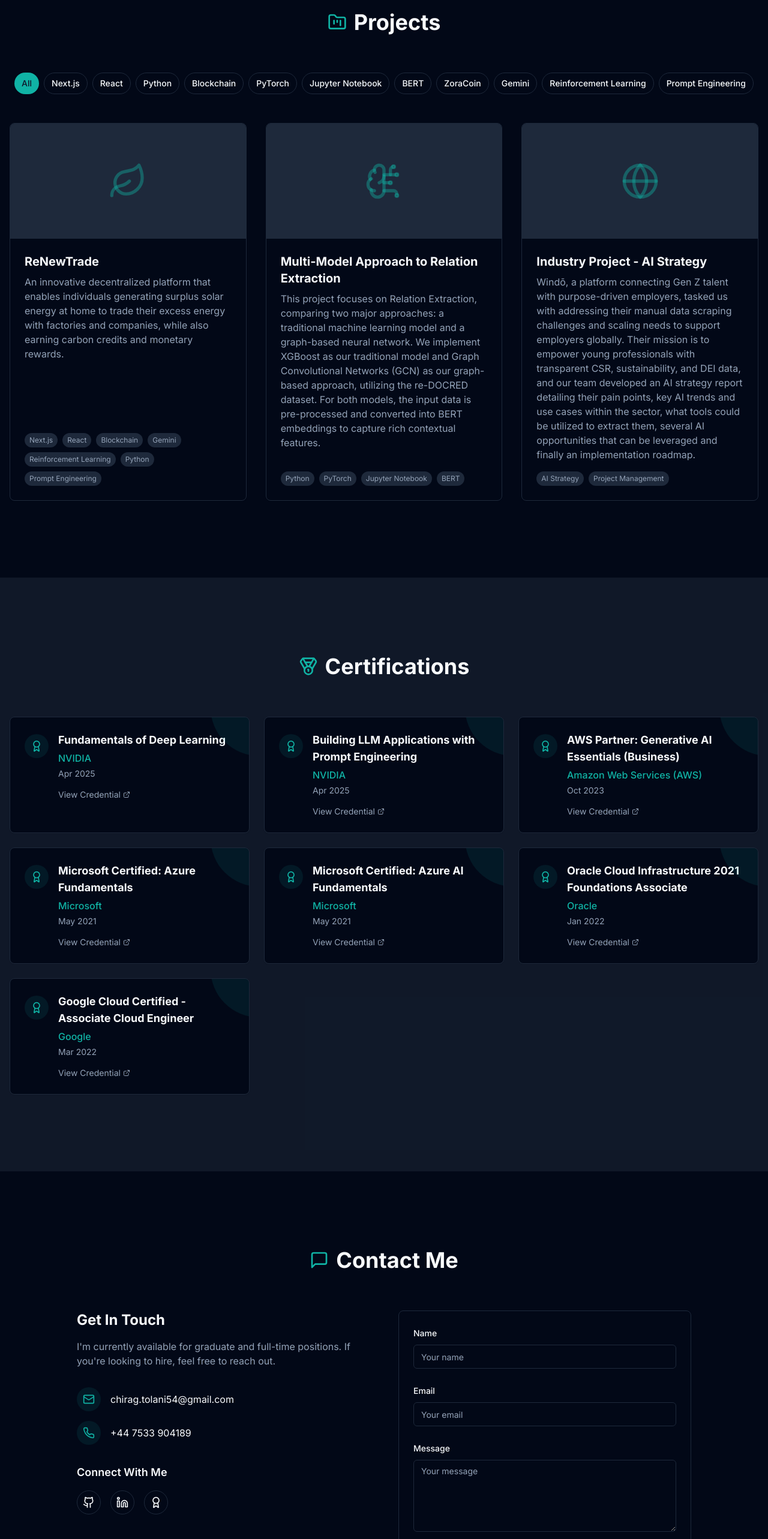
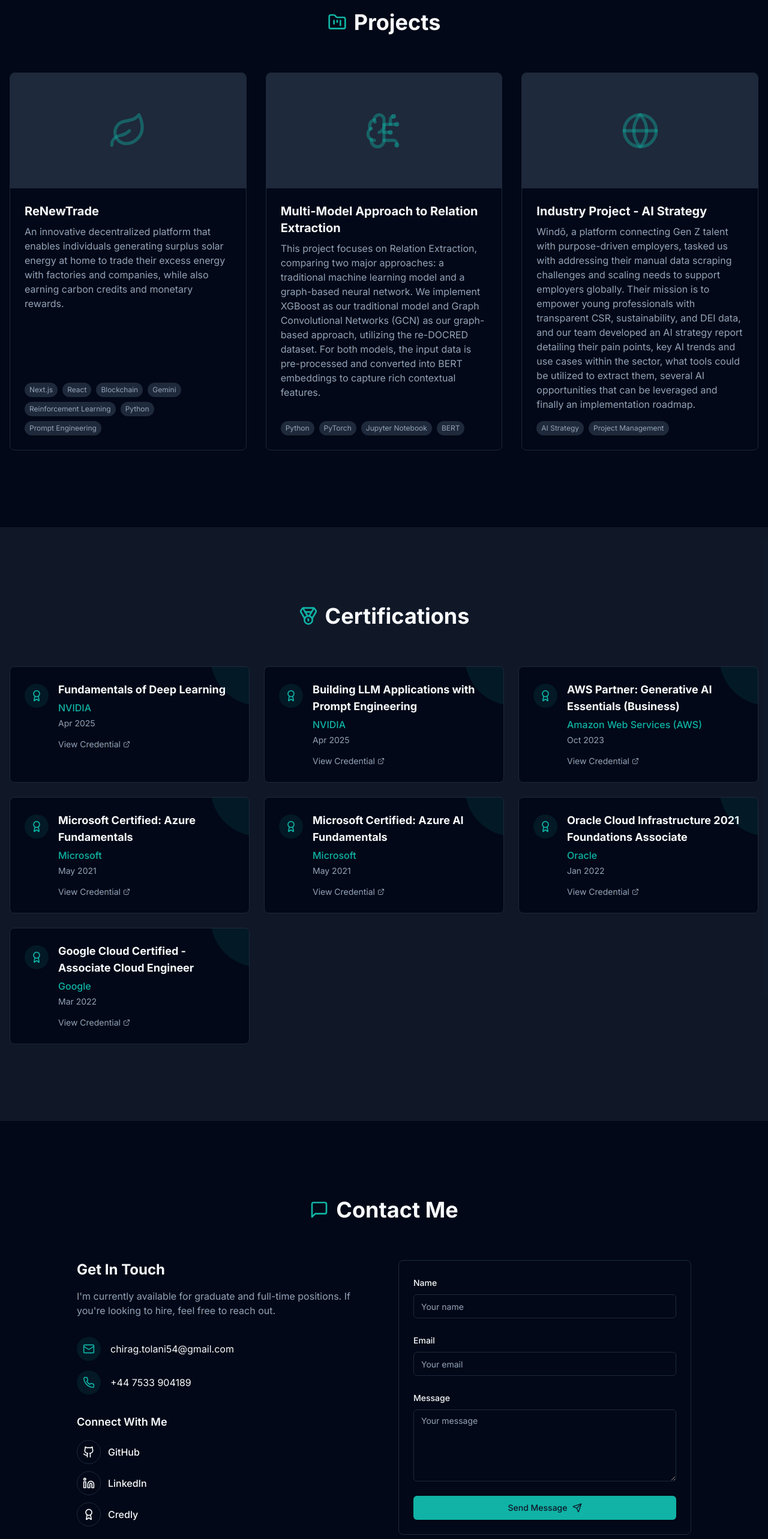
Before and after one commit to chiragtolani/chiragtolani.github.io, a Next.js app: page / in a window 1280 px wide. Shown: the part 4180-6746 px from the top of the page at 60% size. Built offline with nearby package versions, Linux system fonts and the light colour scheme.

Commit message:
Projects and contact page updated

```diff
--- a/components/contact.tsx
+++ b/components/contact.tsx
@@ -159,29 +159,29 @@ export default function Contact() {
             </div>
 
             <h4 className="text-lg font-semibold mb-4">Connect With Me</h4>
-            <div className="flex space-x-4">
+            <div className="flex flex-col space-y-3">
               <motion.div whileHover={{ y: -5 }} whileTap={{ scale: 0.95 }}>
-                <Link href="https://github.com/chiragtolani" target="_blank" rel="noopener noreferrer">
+                <Link href="https://github.com/chiragtolani" target="_blank" rel="noopener noreferrer" className="flex items-center gap-3">
                   <Button size="icon" variant="outline" className="rounded-full">
                     <Github className="h-5 w-5" />
-                    <span className="sr-only">GitHub</span>
                   </Button>
+                  <span className="text-base font-medium">GitHub</span>
                 </Link>
               </motion.div>
               <motion.div whileHover={{ y: -5 }} whileTap={{ scale: 0.95 }}>
-                <Link href="https://linkedin.com/in/chiragtolani97" target="_blank" rel="noopener noreferrer">
+                <Link href="https://linkedin.com/in/chiragtolani97" target="_blank" rel="noopener noreferrer" className="flex items-center gap-3">
                   <Button size="icon" variant="outline" className="rounded-full">
                     <Linkedin className="h-5 w-5" />
-                    <span className="sr-only">LinkedIn</span>
                   </Button>
+                  <span className="text-base font-medium">LinkedIn</span>
                 </Link>
               </motion.div>
               <motion.div whileHover={{ y: -5 }} whileTap={{ scale: 0.95 }}>
-                <Link href="https://www.credly.com/users/chirag-tolani" target="_blank" rel="noopener noreferrer">
+                <Link href="https://www.credly.com/users/chirag-tolani" target="_blank" rel="noopener noreferrer" className="flex items-center gap-3">
                   <Button size="icon" variant="outline" className="rounded-full">
                     <Award className="h-5 w-5" />
-                    <span className="sr-only">Credly</span>
                   </Button>
+                  <span className="text-base font-medium">Credly</span>
                 </Link>
               </motion.div>
             </div>
--- a/components/projects.tsx
+++ b/components/projects.tsx
@@ -51,7 +51,7 @@ const projectsData = [
     title: "Industry Project - AI Strategy",
     description: "Windō, a platform connecting Gen Z talent with purpose-driven employers, tasked us with addressing their manual data scraping challenges and scaling needs to support employers globally. Their mission is to empower young professionals with transparent CSR, sustainability, and DEI data, and our team developed an AI strategy report detailing their pain points, key AI trends and use cases within the sector, what tools could be utilized to extract them, several AI opportunities that can be leveraged and finally an implementation roadmap.",
     tags: ["AI Strategy", "Project Management"],
-    demo: "/manchester-microinternship-badge.png",
+    demo: "../manchester-microinternship-badge.png",
     icon: Globe
   }
 ]
@@ -79,27 +79,6 @@ export default function Projects() {
           <FolderKanban className="h-8 w-8 text-primary" />
           <h2 className="text-3xl md:text-4xl font-bold text-center">Projects</h2>
         </motion.div>
-
-        <div className="flex flex-col items-center gap-4 mb-12">
-          <motion.div
-            initial={{ opacity: 0, y: 20 }}
-            animate={isInView ? { opacity: 1, y: 0 } : {}}
-            transition={{ duration: 0.6, delay: 0.2 }}
-            className="flex flex-wrap justify-center gap-2"
-          >
-            {filterCategories.map((category) => (
-              <Button
-                key={category}
-                variant={activeFilter === category ? "default" : "outline"}
-                size="sm"
-                onClick={() => setActiveFilter(category)}
-                className="rounded-full"
-              >
-                {category}
-              </Button>
-            ))}
-          </motion.div>
-        </div>
 
         <div className="grid grid-cols-1 md:grid-cols-2 lg:grid-cols-3 gap-8">
           {filteredProjects.map((project, index) => (
```
